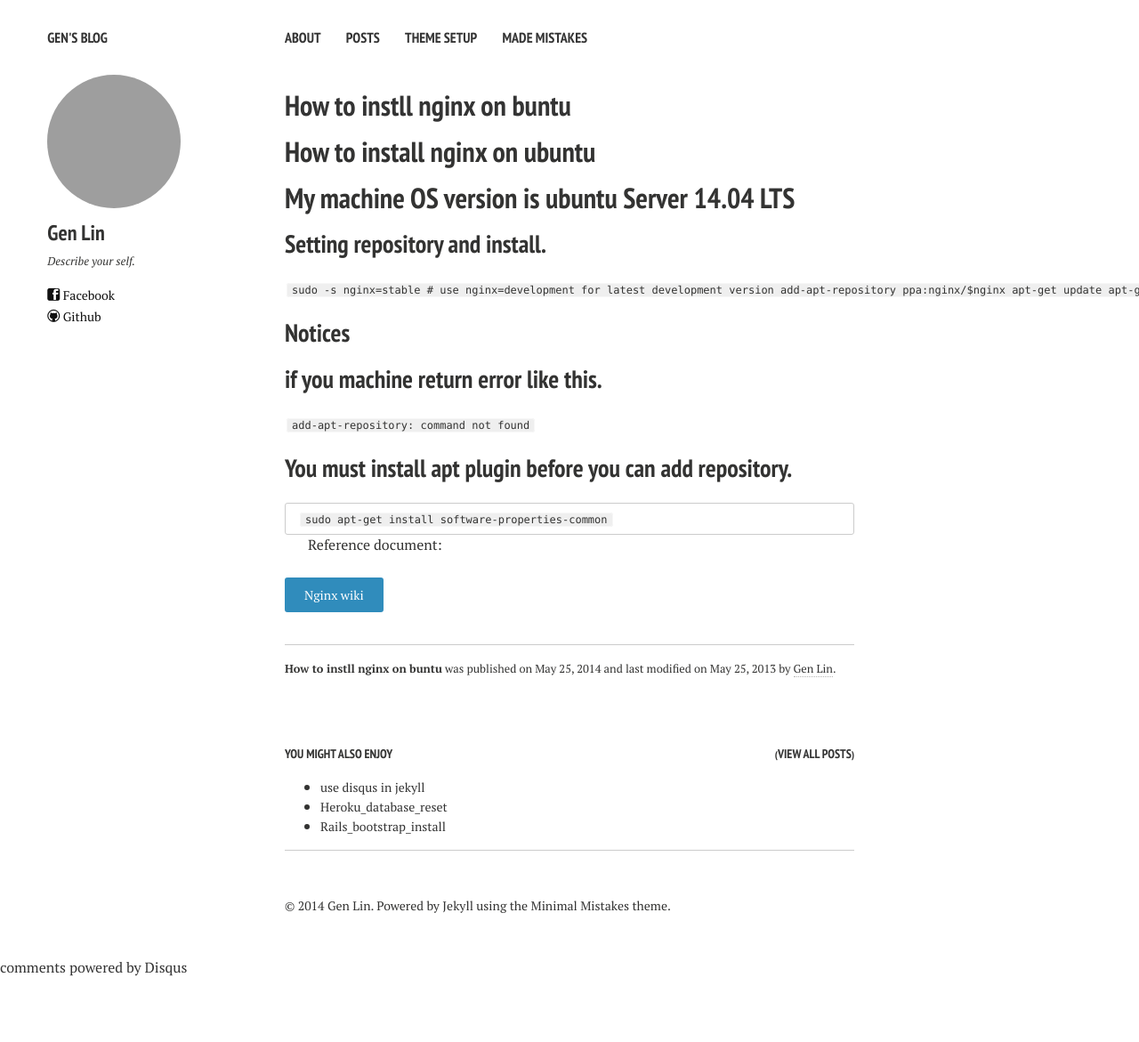
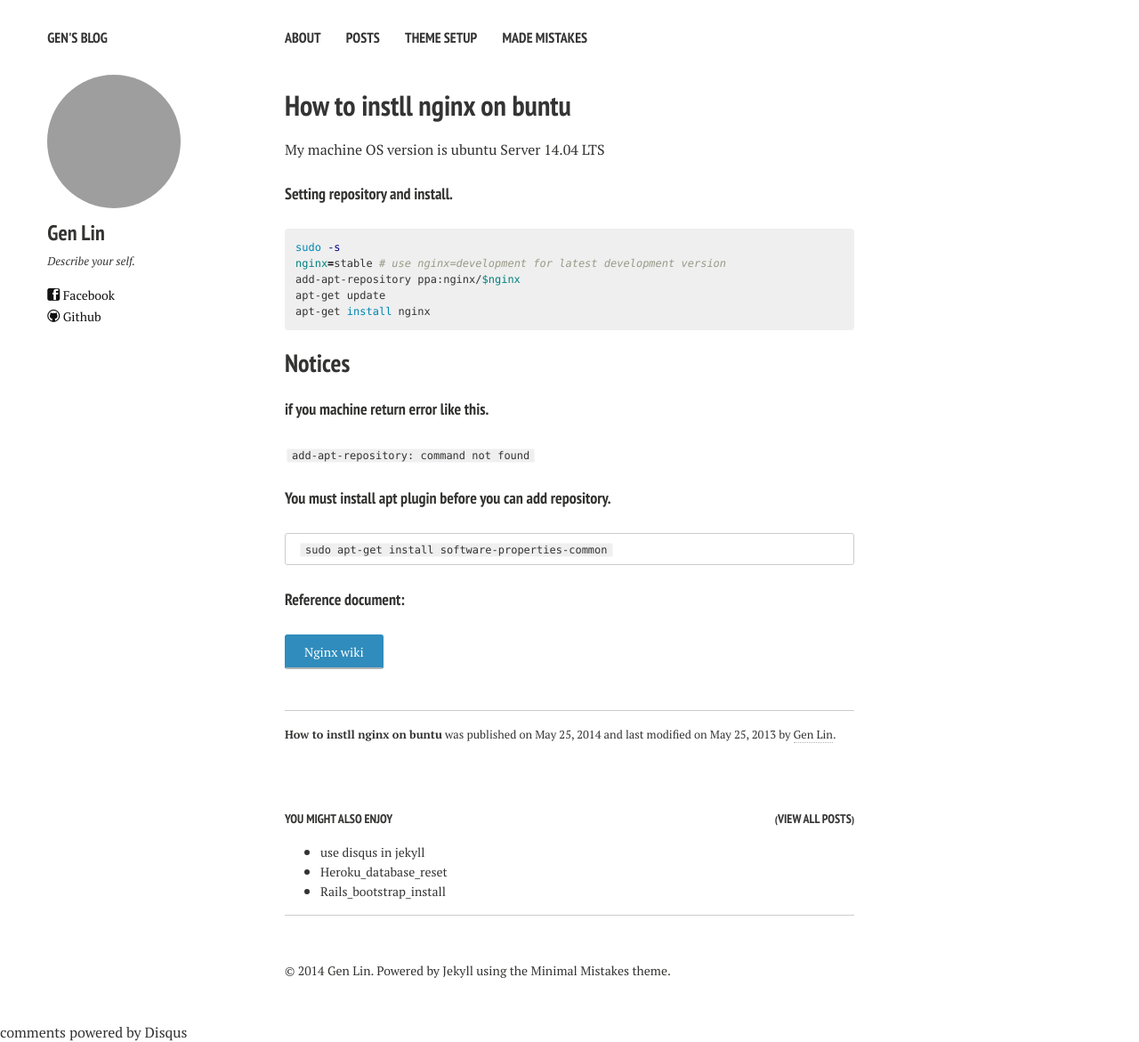
Before and after one commit to BeemoLin/BeemoLin.github.io, a Jekyll site: the page built from _posts/2014-05-25-ubuntu-install-nginx.md, in a window 1280 px wide. Shown: the whole page at 89% size. Built offline with Jekyll 4.4.1, drawn with Linux system fonts in a browser that asks for light colours; nearby versions of some CDN libraries; comment, search, counter and statistics services are not loaded; before the commit the page ends 1098 px from its top, so only the background shows below that; grey boxes are pictures that could not be loaded.

Commit message:
markdown fails

```diff
--- a/_posts/2014-05-25-ubuntu-install-nginx.md
+++ b/_posts/2014-05-25-ubuntu-install-nginx.md
@@ -7,25 +7,23 @@ tags: [nginx, server]
 comments: true
 ---
 
-How to install nginx on ubuntu
-=======
+My machine OS version is ubuntu Server 14.04 LTS
 
-#My machine OS version is ubuntu Server 14.04 LTS
-
-##Setting repository and install.
-`sudo -s
+####Setting repository and install.
+{% highlight bash %}
+sudo -s
 nginx=stable # use nginx=development for latest development version
 add-apt-repository ppa:nginx/$nginx
 apt-get update
-apt-get install nginx`
+apt-get install nginx
+{% endhighlight %}
 
 ## Notices
-##if you machine return error like this.
+####if you machine return error like this.
 `add-apt-repository: command not found`
-
-##You must install apt plugin before you can add repository.
+####You must install apt plugin before you can add repository.
 `sudo apt-get install software-properties-common`
 {: .notice}
 
-Reference document:
-<div markdown="0"><a href="http://wiki.nginx.org/Install" class="btn btn-info">Nginx wiki</a></div>
+####Reference document:
+<a href="http://wiki.nginx.org/Install" class="btn btn-info">Nginx wiki</a>
```
